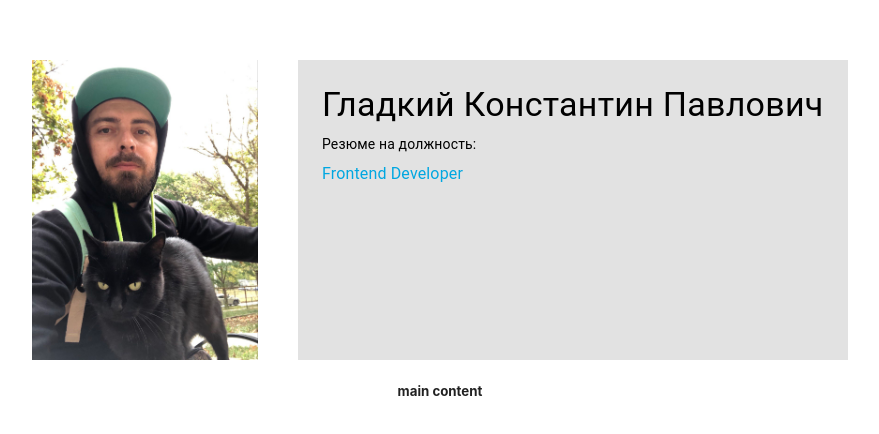
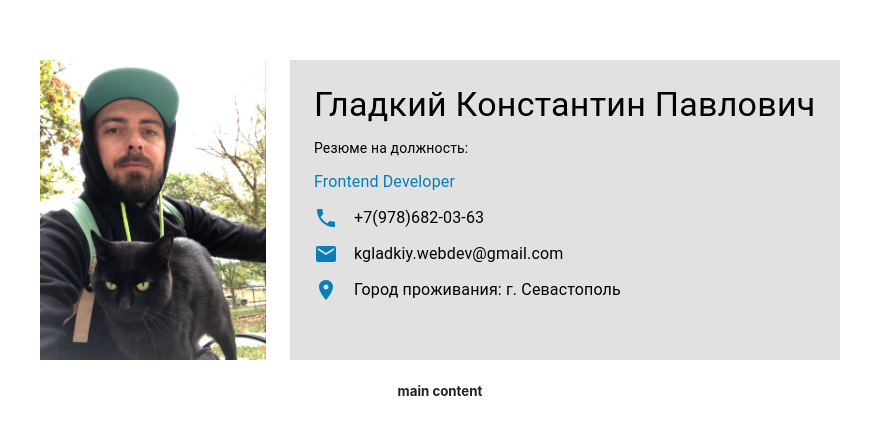
Before and after one commit to Dexmor096/my-cv, a React (Vite) app: page / in a window 1280 px wide. Shown: the part 158-592 px from the top of the page, without its empty margins (200-1079 px from the left). Built offline with nearby package versions, Linux system fonts and the light colour scheme.

Commit message:
feat: header complete

```diff
--- a/src/components/Contacts.tsx
+++ b/src/components/Contacts.tsx
@@ -1,18 +1,34 @@
-import { Stack, Typography } from '@mui/material'
+import { Stack, Typography } from '@mui/material';
+import { ListItemIcon } from '@mui/material';
+import { headeritems } from './constants/headeritems';
 
 export const Contacts: React.FC = () => {
 	return (
-		<Stack spacing={1} sx={{ textAlign: 'start', backgroundColor: '#e2e2e2', color: '#000', p:3 }}>
+		<Stack
+			spacing={1.5} sx={{
+				textAlign: 'start',
+				backgroundColor: '#e1e1e1',
+				color: '#000',
+				p:3
+				}}>
 			<Typography variant='h4' component='h2'>
 				Гладкий Константин Павлович
 			</Typography>
 			<Typography variant='body2' component='h5'>
 				Резюме на должность:
 			</Typography>
-			<Typography variant='body1' component='p' sx={{color: '#00a7e1'}}>
-				Frontend Developer
+			<Typography
+				variant='body1'
+				component='p'
+				sx={{color: '#077eb6'}}>
+					Frontend Developer
 			</Typography>
-
+				{headeritems.map((text, index) => (
+					<Typography sx={{ display: 'flex', alignItems: 'center' }} key={index}>
+						<ListItemIcon sx={{ minWidth:'40px', color: '#077eb6' }}>{text.icon}</ListItemIcon>
+						{text.label}
+					</Typography>
+				))}
 		</Stack>
 	)
 }
--- a/src/components/Header.tsx
+++ b/src/components/Header.tsx
@@ -5,7 +5,7 @@ import { Contacts } from './Contacts'
 
 const Header: React.FC = () => {
 	return (
-    <Stack spacing={5} direction="row">
+    <Stack spacing={3} direction="row">
       <Photo />
       <Contacts />
     </Stack>
--- /dev/null
+++ b/src/components/constants/headeritems.tsx
@@ -0,0 +1,27 @@
+import LocalPhoneIcon from '@mui/icons-material/LocalPhone';
+import EmailIcon from '@mui/icons-material/Email';
+import PlaceIcon from '@mui/icons-material/Place';
+
+interface IHeaderItem {
+  id: number;
+  icon: React.ReactElement;
+  label: string;
+}
+
+export const headeritems: IHeaderItem[] = [
+	{
+    id: 0,
+    icon: <LocalPhoneIcon />,
+    label: '+7(978)682-03-63'
+  },
+  {
+    id: 1,
+		icon: <EmailIcon />,
+		label: 'kgladkiy.webdev@gmail.com'
+	},
+  {
+    id: 2,
+    icon: <PlaceIcon />,
+    label: 'Город проживания: г. Севастополь'
+  },
+]
```
